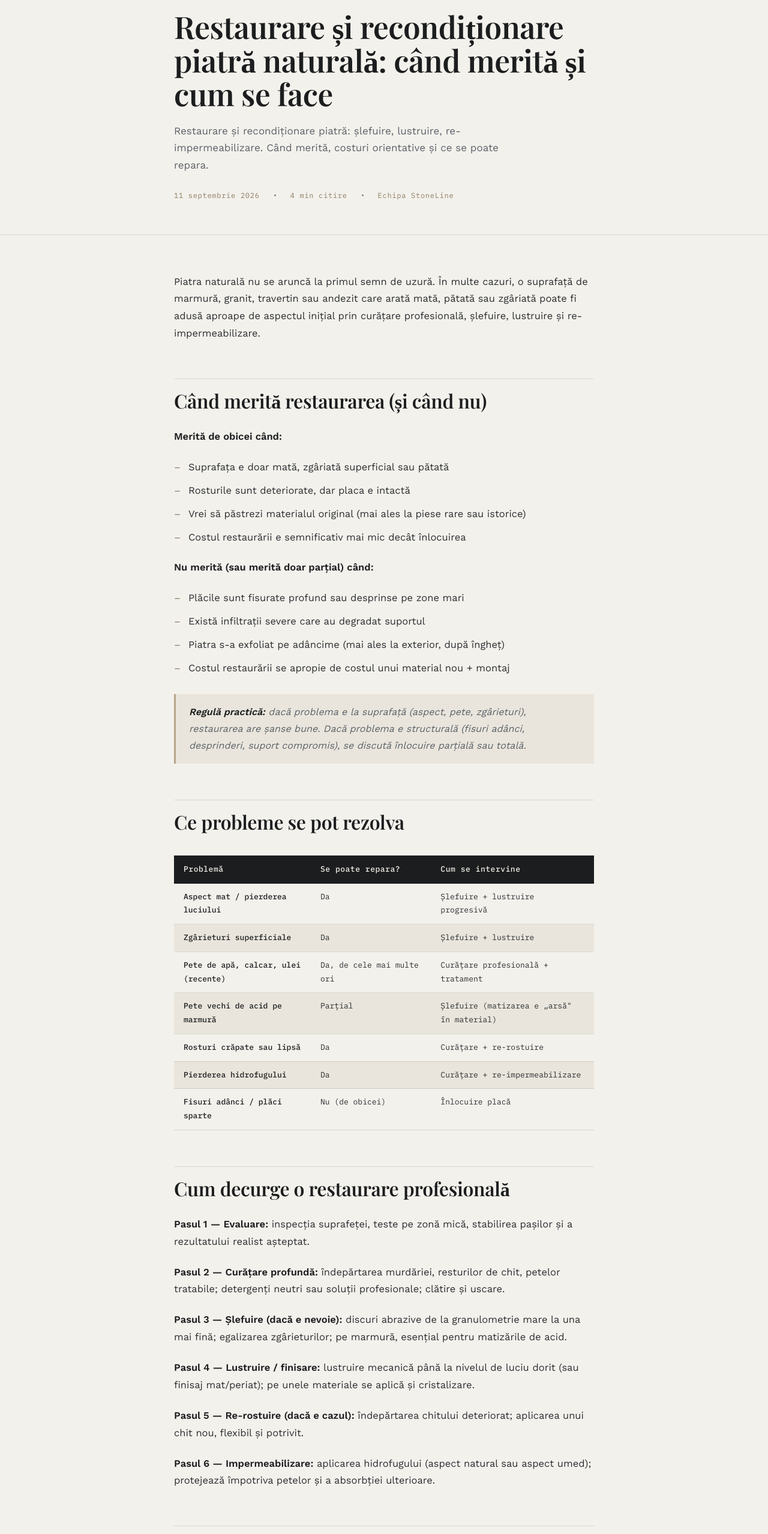
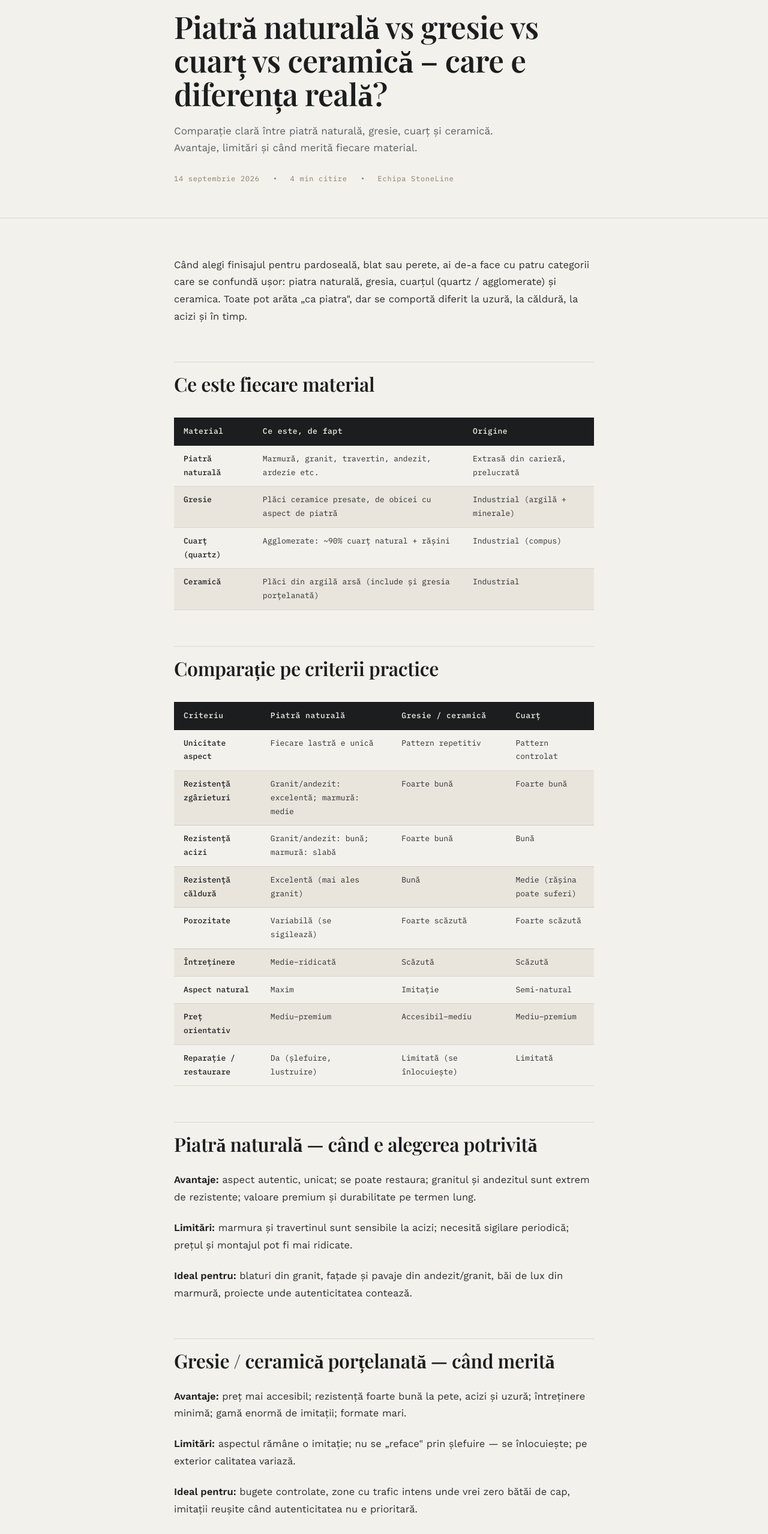
Before and after one commit to stonelinemures/stone-line-website, an Eleventy site: page posts/cum-se-întreține-corect-piatra-naturală-marmură-granit-travertin-andezit-ardezie-—-ghid-practic-2026.md in a window 1280 px wide. Shown: the part 240-2797 px from the top of the page at 60% size. Built offline with nearby package versions, Linux system fonts and the light colour scheme; Eleventy itself is replaced by a stand-in of ours; files that its build step writes are made by us from their sources; a web font is replaced by a local one.

Commit message:
Update Articol “cum-se-întreține-corect-piatra-naturală-marmură-granit-travertin-andezit-ardezie-—-ghid-practic-2026”

```diff
--- a/posts/cum-se-întreține-corect-piatra-naturală-marmură-granit-travertin-andezit-ardezie-—-ghid-practic-2026.md
+++ b/posts/cum-se-întreține-corect-piatra-naturală-marmură-granit-travertin-andezit-ardezie-—-ghid-practic-2026.md
@@ -1,94 +1,90 @@
 ---
-title: "Restaurare și recondiționare piatră naturală: când merită și cum se face"
-description: "Restaurare și recondiționare piatră: șlefuire, lustruire,
-  re-impermeabilizare. Când merită, costuri orientative și ce se poate repara."
-date: 2026-09-11
-category: Servicii
-image: /img/blog/restaurare-piatra-naturala.webp
+title: Piatră naturală vs gresie vs cuarț vs ceramică – care e diferența reală?
+description: Comparație clară între piatră naturală, gresie, cuarț și ceramică.
+  Avantaje, limitări și când merită fiecare material.
+date: 2026-09-14
+category: Materiale
+image: /img/blog/piatra-naturala-vs-gresie-vs-cuart.webp
 ---
-Piatra naturală nu se aruncă la primul semn de uzură. În multe cazuri, o suprafață de marmură, granit, travertin sau andezit care arată mată, pătată sau zgâriată poate fi adusă aproape de aspectul inițial prin curățare profesională, șlefuire, lustruire și re-impermeabilizare.
+Când alegi finisajul pentru pardoseală, blat sau perete, ai de-a face cu patru categorii care se confundă ușor: piatra naturală, gresia, cuarțul (quartz / agglomerate) și ceramica. Toate pot arăta „ca piatra", dar se comportă diferit la uzură, la căldură, la acizi și în timp.
 
-## Când merită restaurarea (și când nu)
+## Ce este fiecare material
 
-**Merită de obicei când:**
-- Suprafața e doar mată, zgâriată superficial sau pătată
-- Rosturile sunt deteriorate, dar placa e intactă
-- Vrei să păstrezi materialul original (mai ales la piese rare sau istorice)
-- Costul restaurării e semnificativ mai mic decât înlocuirea
+| Material | Ce este, de fapt | Origine |
+|---|---|---|
+| Piatră naturală | Marmură, granit, travertin, andezit, ardezie etc. | Extrasă din carieră, prelucrată |
+| Gresie | Plăci ceramice presate, de obicei cu aspect de piatră | Industrial (argilă + minerale) |
+| Cuarț (quartz) | Agglomerate: ~90% cuarț natural + rășini | Industrial (compus) |
+| Ceramică | Plăci din argilă arsă (include și gresia porțelanată) | Industrial |
 
-**Nu merită (sau merită doar parțial) când:**
-- Plăcile sunt fisurate profund sau desprinse pe zone mari
-- Există infiltrații severe care au degradat suportul
-- Piatra s-a exfoliat pe adâncime (mai ales la exterior, după îngheț)
-- Costul restaurării se apropie de costul unui material nou + montaj
+## Comparație pe criterii practice
 
-> **Regulă practică:** dacă problema e la suprafață (aspect, pete, zgârieturi), restaurarea are șanse bune. Dacă problema e structurală (fisuri adânci, desprinderi, suport compromis), se discută înlocuire parțială sau totală.
+| Criteriu | Piatră naturală | Gresie / ceramică | Cuarț |
+|---|---|---|---|
+| Unicitate aspect | Fiecare lastră e unică | Pattern repetitiv | Pattern controlat |
+| Rezistență zgârieturi | Granit/andezit: excelentă; marmură: medie | Foarte bună | Foarte bună |
+| Rezistență acizi | Granit/andezit: bună; marmură: slabă | Foarte bună | Bună |
+| Rezistență căldură | Excelentă (mai ales granit) | Bună | Medie (rășina poate suferi) |
+| Porozitate | Variabilă (se sigilează) | Foarte scăzută | Foarte scăzută |
+| Întreținere | Medie–ridicată | Scăzută | Scăzută |
+| Aspect natural | Maxim | Imitație | Semi-natural |
+| Preț orientativ | Mediu–premium | Accesibil–mediu | Mediu–premium |
+| Reparație / restaurare | Da (șlefuire, lustruire) | Limitată (se înlocuiește) | Limitată |
 
-## Ce probleme se pot rezolva
+## Piatră naturală — când e alegerea potrivită
 
-| Problemă | Se poate repara? | Cum se intervine |
-|---|---|---|
-| Aspect mat / pierderea luciului | Da | Șlefuire + lustruire progresivă |
-| Zgârieturi superficiale | Da | Șlefuire + lustruire |
-| Pete de apă, calcar, ulei (recente) | Da, de cele mai multe ori | Curățare profesională + tratament |
-| Pete vechi de acid pe marmură | Parțial | Șlefuire (matizarea e „arsă" în material) |
-| Rosturi crăpate sau lipsă | Da | Curățare + re-rostuire |
-| Pierderea hidrofugului | Da | Curățare + re-impermeabilizare |
-| Fisuri adânci / plăci sparte | Nu (de obicei) | Înlocuire placă |
+**Avantaje:** aspect autentic, unicat; se poate restaura; granitul și andezitul sunt extrem de rezistente; valoare premium și durabilitate pe termen lung.
 
-## Cum decurge o restaurare profesională
+**Limitări:** marmura și travertinul sunt sensibile la acizi; necesită sigilare periodică; prețul și montajul pot fi mai ridicate.
 
-**Pasul 1 — Evaluare:** inspecția suprafeței, teste pe zonă mică, stabilirea pașilor și a rezultatului realist așteptat.
+**Ideal pentru:** blaturi din granit, fațade și pavaje din andezit/granit, băi de lux din marmură, proiecte unde autenticitatea contează.
 
-**Pasul 2 — Curățare profundă:** îndepărtarea murdăriei, resturilor de chit, petelor tratabile; detergenți neutri sau soluții profesionale; clătire și uscare.
+## Gresie / ceramică porțelanată — când merită
 
-**Pasul 3 — Șlefuire (dacă e nevoie):** discuri abrazive de la granulometrie mare la una mai fină; egalizarea zgârieturilor; pe marmură, esențial pentru matizările de acid.
+**Avantaje:** preț mai accesibil; rezistență foarte bună la pete, acizi și uzură; întreținere minimă; gamă enormă de imitații; formate mari.
 
-**Pasul 4 — Lustruire / finisare:** lustruire mecanică până la nivelul de luciu dorit (sau finisaj mat/periat); pe unele materiale se aplică și cristalizare.
+**Limitări:** aspectul rămâne o imitație; nu se „reface" prin șlefuire — se înlocuiește; pe exterior calitatea variază.
 
-**Pasul 5 — Re-rostuire (dacă e cazul):** îndepărtarea chitului deteriorat; aplicarea unui chit nou, flexibil și potrivit.
+**Ideal pentru:** bugete controlate, zone cu trafic intens unde vrei zero bătăi de cap, imitații reușite când autenticitatea nu e prioritară.
 
-**Pasul 6 — Impermeabilizare:** aplicarea hidrofugului (aspect natural sau aspect umed); protejează împotriva petelor și a absorbției ulterioare.
+## Cuarț (quartz) — când e o opțiune bună
 
-## Costuri orientative (2026)
+**Avantaje:** aspect uniform, controlat; foarte rezistent la zgârieturi și pete; nu necesită sigilare ca piatra naturală; potrivit pentru blaturi de bucătărie.
 
-| Tip de intervenție | Interval orientativ | Observații |
-|---|---|---|
-| Curățare profesională + impermeabilizare | 40–90 lei/mp | Fără șlefuire |
-| Șlefuire + lustruire (interior) | 80–160 lei/mp | În funcție de stare și material |
-| Restaurare completă | 100–220 lei/mp | Zone medii–grele |
-| Re-rostuire | 25–60 lei/ml | Depinde de lățimea rostului |
+**Limitări:** nu e 100% natural (conține rășini); rezistență mai slabă la căldură extremă; se poate decolora la UV intens (unele sortimente); nu se restaurează la fel de bine.
 
-## Durate orientative
+**Ideal pentru:** blaturi de bucătărie unde vrei uniformitate și întreținere redusă, fără a plăti neapărat un granit premium.
 
-| Suprafață / tip de lucrare | Durată orientativă |
+## Tabel decisional rapid
+
+| Prioritatea ta | Alegerea recomandată |
 |---|---|
-| Blat de bucătărie | 4–8 ore (de obicei 1 zi) |
-| Pardoseală 20–40 mp | 1–3 zile |
-| Scări interioare complete | 1–3 zile |
-| Terasă / zonă exterioară medie | 2–5 zile (depinde de vreme) |
+| Aspect autentic, unicat, premium | Piatră naturală |
+| Zero bătăi de cap, buget controlat | Gresie porțelanată |
+| Blat uniform, rezistent, întreținere redusă | Cuarț sau granit |
+| Exterior (fațadă, pavaj, scări) | Andezit / granit |
+| Baie de lux | Marmură sau gresie premium |
+| Vrei să poți reface suprafața în timp | Piatră naturală |
 
-## Ce poți face tu înainte să suni o echipă
+## Mituri frecvente
 
-- Șterge suprafața cu detergent neutru și las-o uscată
-- Nu aplica oțet, lămâie sau produse abrazive „ca să vezi dacă se scoate"
-- Fotografiază zonele problematice (ziua, la lumină naturală)
-- Notează de când există problema și ce produse ai folosit
+**„Gresia arată la fel ca piatra."** La o privire rapidă, unele imitații sunt bune. La lumină naturală, la atingere și în timp, diferența de adâncime și de textură se vede.
+
+**„Piatra naturală e greu de întreținut."** Depinde de piatră. Granitul și andezitul sunt foarte ușor de întreținut. Marmura și travertinul cer mai multă atenție.
+
+**„Cuarțul e piatră naturală."** Nu. Este un material compozit (agglomerate) pe bază de cuarț natural + rășini.
 
 ## Întrebări frecvente
 
-**Se poate scoate o pată veche de ulei sau de vin de pe marmură?**
-Depinde de vechime și de cât de adânc a pătruns. Multe pete se reduc semnificativ; unele matizări de acid necesită șlefuire.
+**Ce aleg pe blat de bucătărie: granit, cuarț sau gresie?**
+Granitul — dacă vrei piatră naturală maxim rezistentă. Cuarțul — dacă vrei uniformitate și întreținere redusă. Gresia pe blat e mai rară și mai puțin premium.
 
-**După restaurare, blatul arată ca nou?**
-În majoritatea cazurilor, da — sau foarte aproape. Rezultatul depinde de starea inițială și de tipul de piatră.
+**Piatra naturală e mai scumpă mereu?**
+Nu neapărat. Există sortimente de granit și andezit cu preț competitiv. Gresia premium și cuarțul de top pot costa la fel de mult sau mai mult.
 
-**Lucrați și pe piatră exterioară (terase, scări, fațade)?**
-Da. Evaluăm starea, gradul de expunere și decidem împreună dacă restaurarea e suficientă sau dacă e nevoie de înlocuiri parțiale.
-
-**Oferiți garanție la lucrările de restaurare?**
-Da, pe execuție, în condițiile stabilite după evaluare și în contract.
+**Care rezistă mai bine la îngheț pe exterior?**
+Andezitul și granitul de calitate, montate corect. Gresia porțelanată de exterior poate rezista și ea, dar calitatea variază.
 
 ---
 
-Restaurarea pietrei naturale merită atunci când deteriorarea e în principal de suprafață. La StoneLine facem atât montaj nou, cât și recondiționare. Dacă ai o suprafață care și-a pierdut aspectul, trimite-ne câteva fotografii — îți spunem sincer dacă merită restaurată.
+Nu există un material „cel mai bun" în general — există materialul potrivit pentru locul, stilul și nivelul de întreținere pe care le accepți. La StoneLine lucrăm exclusiv cu piatră naturală și te ajutăm să alegi sortimentul potrivit — sau să înțelegi când merită să te uiți și la alte opțiuni.
```
Also changed, not shown: img/blog/piatra-naturala-vs-gresie-vs-cuart.webp (added).
